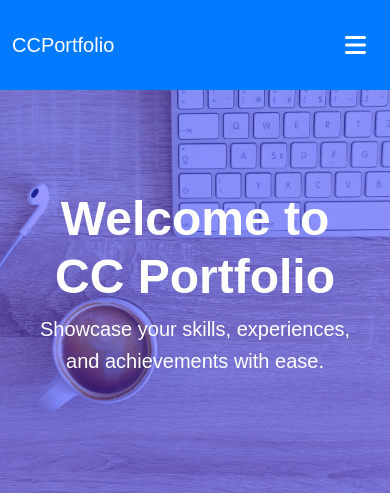
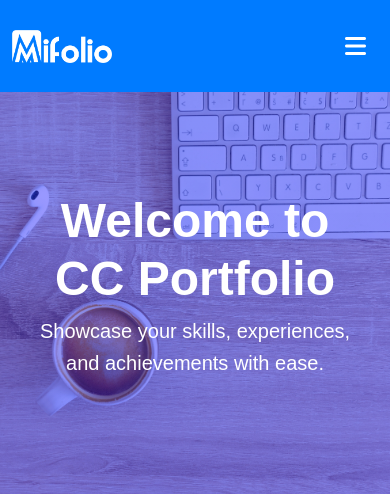
Before and after one commit to chrysanthusobinna/django-portfolio, a Django app: page / in a window 390 px wide. Shown: the top 494 px of the page. Run offline with Django 4.2, Linux system fonts and the light colour scheme.

Commit message:
updated style Reduce logo size for PC views and improve responsiveness, add logo.png

```diff
--- a/static/css/styles.css
+++ b/static/css/styles.css
@@ -49,6 +49,33 @@ footer {
     border: 1px solid white;
     border-radius: 5px;
     margin: 0.25rem 0.25rem;
+}
+
+/* General styles for the logo */
+.navbar-brand img {
+    max-width: 100%;
+    height: auto;
+}
+
+/* Styles for small screens */
+@media (max-width: 768px) {
+    .navbar-brand img {
+        width: 100px;
+    }
+}
+
+/* Styles for medium screens */
+@media (min-width: 769px) and (max-width: 992px) {
+    .navbar-brand img {
+        width: 150px;
+    }
+}
+
+/* Styles for large screens */
+@media (min-width: 993px) {
+    .navbar-brand img {
+        width: 120px;
+    }
 }
 
 /* AUTH USER CONTAINER STYLE*/
--- a/templates/base.html
+++ b/templates/base.html
@@ -33,7 +33,7 @@
         <!-- Navigation Bar -->
         <nav class="navbar navbar-expand-lg navbar-dark">
             <div class="container-fluid">
-                <a class="navbar-brand" href="{% url 'home' %}">CCPortfolio</a>
+                <a class="navbar-brand" href="{% url 'home' %}"><img src="{% static 'images/logo.png' %}" alt=""></a>
                 <button class="navbar-toggler" type="button" id="navbarToggler">
                     <i class="fas fa-bars"></i>
                 </button>
```
Also changed, not shown: static/images/logo.png (added).
